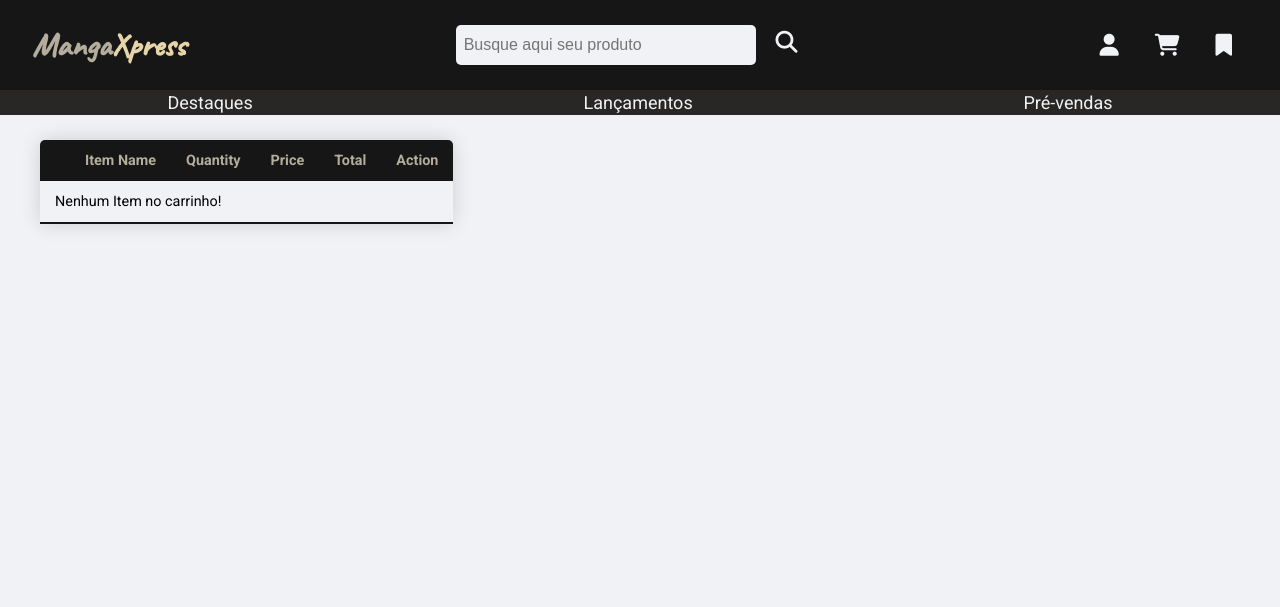
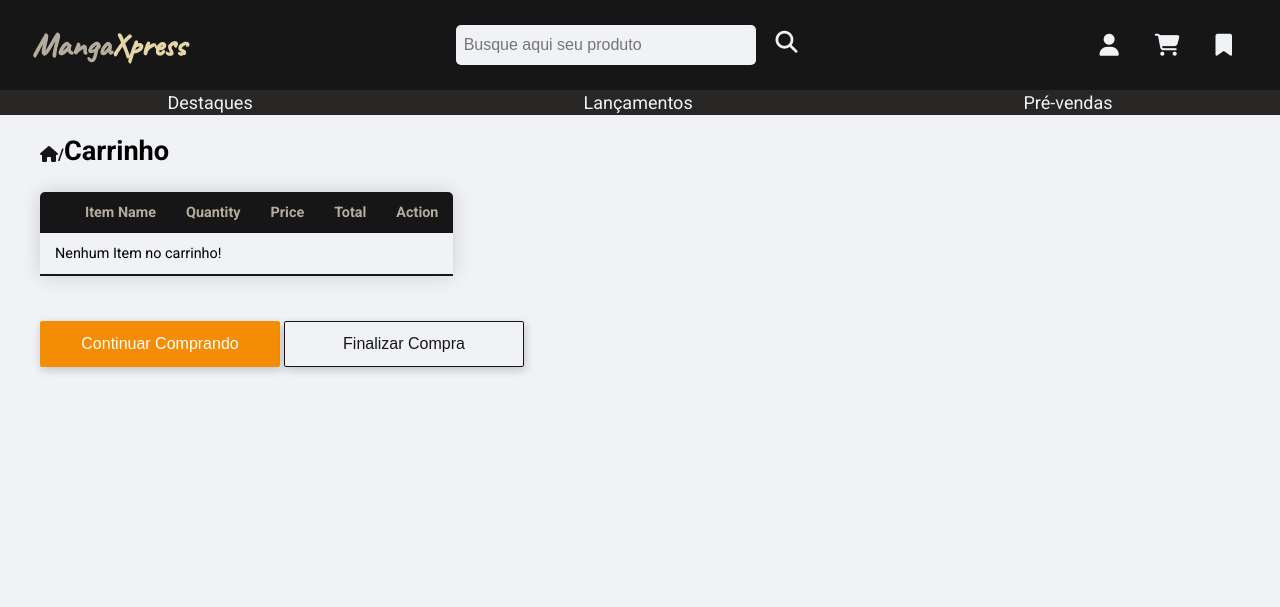
Before and after one commit to maiajoao/projeto_php, a PHP site: page /?p=carrinho in a window 1280 px wide. Shown: the top 607 px of the page. Run offline with PHP 8.4, Linux system fonts and the light colour scheme; some libraries are stand-ins or nearby versions.

Commit message:
Painel administrativo/fix perfil/carrinho

```diff
--- /dev/null
+++ b/assets/css/carrinho.css
@@ -0,0 +1,54 @@
+.content-box h1{
+    margin: 20px 0;
+    font-size: 1.7rem;
+}
+
+.content-box a{
+    font-size: 1rem;
+    text-decoration: none;
+}
+
+.content-box #continue{
+    border: none;
+	outline: none;
+	padding: 0.8em 2em;
+	width: 20%;
+	margin: 20px 0 10px 0;
+	font-size: 16px;
+	position: relative;
+	box-shadow: 1px 3px 10px rgba(0, 0, 0, 0.2);
+	background-color: #f48c06;
+	color: #fff;
+    border: 1px solid #f48c06;
+	border-radius: 2px;
+	cursor: pointer;
+	transition: 0.4s;
+}
+
+.content-box #continue:hover{
+    background-color: #e85d04;
+	transition: 0.4s;
+}
+
+.content-box #finish{
+    border: none;
+	outline: none;
+	padding: 0.8em 2em;
+	width: 20%;
+	margin: 20px 0 10px 0;
+	font-size: 16px;
+	position: relative;
+	box-shadow: 1px 3px 10px rgba(0, 0, 0, 0.2);
+	background-color: #F0F2F5;
+	color: #161616;
+	border-radius: 2px;
+    border: 1px solid #161616;
+	cursor: pointer;
+	transition: 0.4s;
+}
+
+.content-box #finish:hover{
+    background-color: #161616;
+    color: #fff;
+	transition: 0.4s;
+}
--- a/pages/carrinho.php
+++ b/pages/carrinho.php
@@ -1,7 +1,8 @@
-
 <link rel="stylesheet" href="assets/css/table_style.css" />
+<link rel="stylesheet" href="assets/css/carrinho.css">
 <div class="page-wrapper">
     <div class="content-box">
+        <h1><a href="index.php"><i class="fa-solid fa-house"></i>/</a>Carrinho</h1>
         <table class="content-table">
             <thead>
                 <tr>
@@ -42,5 +43,7 @@
                 </tr>
             <?php } ?>
         </table>
+        <button type="submit" id="continue">Continuar Comprando</button>
+        <button type="submit" id="finish">Finalizar Compra</button>
     </div>
 </div>
```
Also changed, not shown: assets/css/painel_administrativo.css (added, +22 -0 lines), assets/css/perfil.css (+15 -6 lines), database.sql (+30 -30 lines), pages/painel_administrativo.php (+6 -3 lines), pages/perfil.php (+14 -8 lines).
